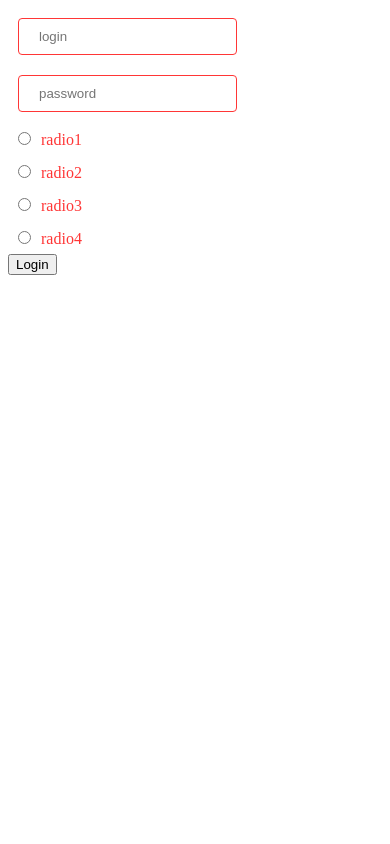
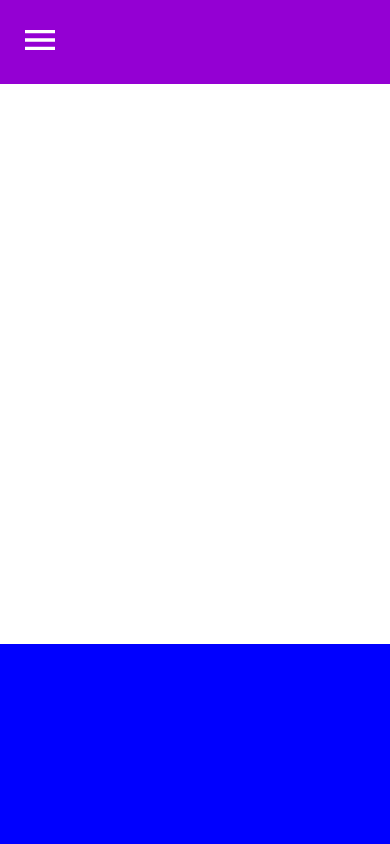
Before and after one commit to Vasy12/fd_html_form2, a plain HTML site: page index.html in a window 390 px wide. Drawn offline with Linux system fonts and the light colour scheme.

Commit message:
Add :checked dirty mobile menu hack

```diff
--- a/index.html
+++ b/index.html
@@ -2,34 +2,41 @@
 <html lang="en">
 <head>
     <meta charset="UTF-8">
+    <meta name="viewport" content="width=device-width, initial-scale=1">
     <title>FD2020-1. HTML Form2</title>
     <link rel="stylesheet" href="./styles.css">
 </head>
 <body>
+<header id="pageHeader">
+    <label for="menu-btn" class="btn-menu">
+        <svg viewBox="0 0 24 24">
+            <path d="M3,6H21V8H3V6M3,11H21V13H3V11M3,16H21V18H3V16Z"/>
+        </svg>
+    </label>
+</header>
+<input id="menu-btn" type="checkbox" style="display: none;">
 
-<form action="">
-    <input class="invalid" type="text"
-           name="login"
-           required
-           placeholder="login"
+<nav id="pageNav">
+    <label for="menu-btn">
+        <svg viewBox="0 0 24 24">
+            <path d="M19,6.41L17.59,5L12,10.59L6.41,5L5,6.41L10.59,12L5,17.59L6.41,19L12,13.41L17.59,19L19,17.59L13.41,12L19,6.41Z"/>
+        </svg>
+    </label>
+    <ul>
+        <li><a href="">Nav Item 1</a></li>
+        <li><a href="">Nav Item 2</a></li>
+        <li><a href="">Nav Item 3</a></li>
+        <li><a href="">Nav Item 4</a></li>
+        <li><a href="">Nav Item 5</a></li>
+        <li><a href="">Nav Item 6</a></li>
+        <li><a href="">Nav Item 7</a></li>
+        <li><a href="">Nav Item 8</a></li>
+        <li><a href="">Nav Item 9</a></li>
+        <li><a href="">Nav Item 10</a></li>
+    </ul>
+</nav>
 
-           pattern="^\w{4,16}$">
-    <br>
-    <input type="password"
-           name="password"
-           required
-           placeholder="password"
-           pattern="(?=.*[A-Z])(?=.*\d)^\w{8,}$">
-    <br>
-
-    <input required type="radio" id="1" name="test"><label for="1">radio1</label><br><input type="radio" id="2"
-                                                                                            name="test"><label
-        for="2">radio2</label><br><input type="radio" id="3" name="test"><label for="3">radio3</label><br><input
-        type="radio" id="4" name="test"><label for="4">radio4</label><br>
-
-
-    <button type="submit">Login</button>
-</form>
+<footer id="pageFooter"></footer>
 
 
 </body>
--- a/styles.css
+++ b/styles.css
@@ -1,22 +1,55 @@
-
-input {
-    outline: none;
-    border: 1px solid grey;
-    border-radius: 4px;
+* {
     box-sizing: border-box;
-    padding: 10px 20px;
-    margin: 10px;
 }
 
-input:focus {
-    border: 1px solid dodgerblue;
+body {
+    margin: 0;
+    min-height: 100vh;
+
+    display: flex;
+    flex-direction: column;
+
 }
 
-input:invalid, input:invalid + label {
-    border-color: #ff3636;
-    color: #ff3636;
+#pageNav {
+    padding: 20px;
+    width: 320px;
+    background: dodgerblue;
+    overflow: hidden;
+    position: fixed;
+    top: 0;
+    left: -320px;
+    min-height: 100vh;
+
+    text-align: right;
+
+    transition-property: left;
+    transition-duration: 1s;
+    transition-timing-function: ease-in-out;
 }
 
-input:valid {
-    border-color: #85d485;
+#pageHeader {
+    padding: 20px;
+    background: darkviolet;
 }
+
+#pageFooter {
+    margin-top: auto;
+    height: 200px;
+    background: blue;
+}
+
+#menu-btn:checked ~ #pageNav {
+    left: 0;
+
+    right: initial;
+}
+
+svg {
+    height: 40px;
+    width: 40px;
+}
+
+svg > path {
+    fill: white;
+}
```
